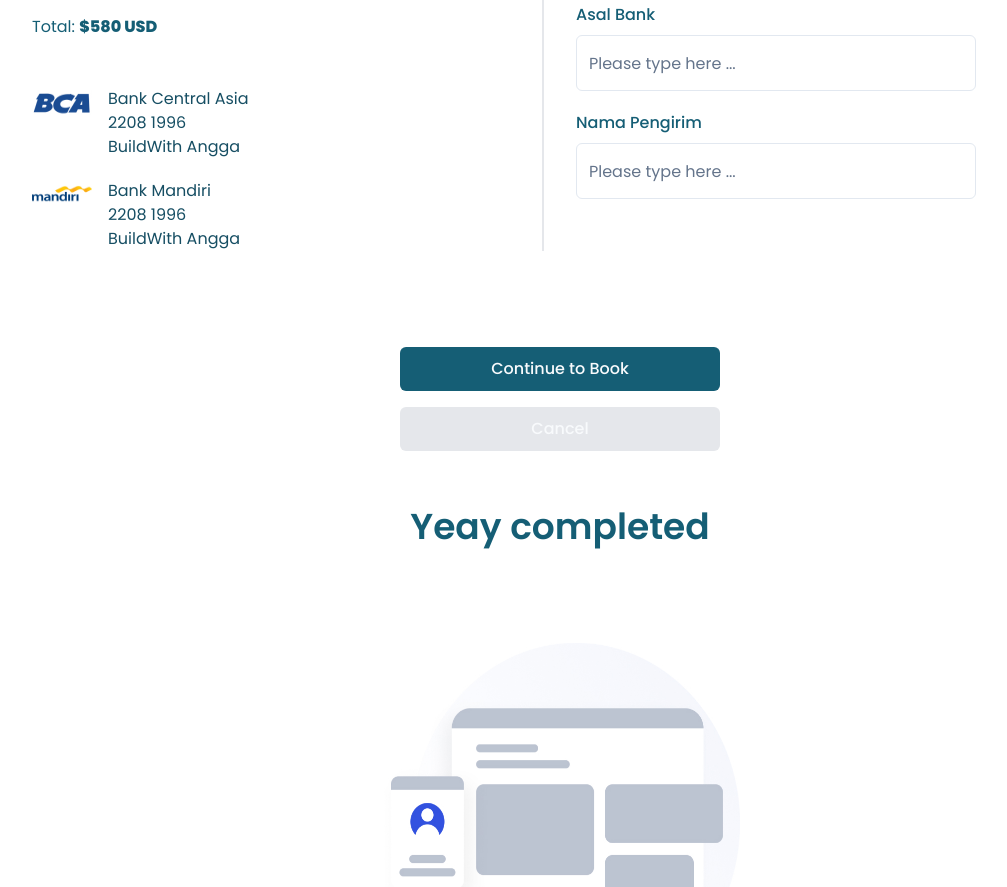
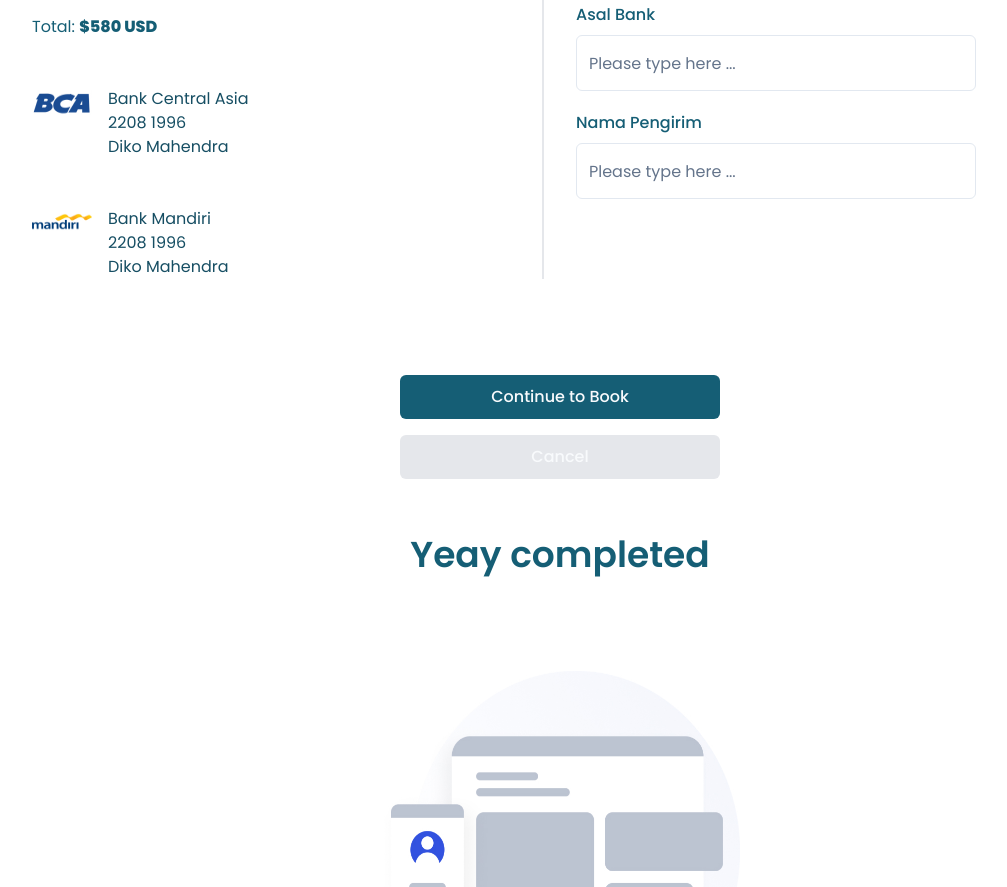
Before and after one commit to DikoMahendraa/staycation-landing-page, a Next.js app: page /booking/1 in a window 1280 px wide. Shown: the part 1394-2281 px from the top of the page, without its empty margins (80-1087 px from the left). Built offline with nearby package versions, Linux system fonts and the light colour scheme.

Commit message:
refactor: form step 1.2.3

```diff
--- /dev/null
+++ b/src/components/atoms/BankAccount.tsx
@@ -0,0 +1,29 @@
+import Image from "next/image";
+import React from "react";
+
+type TPropsBankAccount = {
+  images: string;
+  bankName: string;
+  noRek: string;
+  name: string;
+};
+
+export default function BankAccount({
+  bankName,
+  images,
+  name,
+  noRek,
+}: TPropsBankAccount) {
+  return (
+    <div className="flex gap-4 mt-12">
+      <div className="relative h-[30px] w-[60px]">
+        <Image fill alt="image-bank-bca" src={images} />
+      </div>
+      <div>
+        <p className="text-base text-cyan-900">{bankName}</p>
+        <p className="text-base text-cyan-900">{noRek}</p>
+        <p className="text-base text-cyan-900">{name}</p>
+      </div>
+    </div>
+  );
+}
--- a/src/components/molecules/steps/Step2.tsx
+++ b/src/components/molecules/steps/Step2.tsx
@@ -4,6 +4,7 @@ import Image from "next/image";
 import { InputWithLabel } from "@/components/atoms/InputWithLabel";
 import { Button } from "@/components/atoms/Button";
 import { InputFile } from "@/components/atoms/InputFile";
+import BankAccount from "@/components/atoms/BankAccount";
 
 export default function Step2() {
   return (
@@ -26,30 +27,18 @@ export default function Step2() {
             Total: <strong>$580 USD</strong>
           </p>
 
-          <div className="flex gap-4 mt-12">
-            <div className="relative h-[30px] w-[60px]">
-              <Image fill alt="image-bank-bca" src="/logo-bank/logo_bank.jpg" />
-            </div>
-            <div>
-              <p className="text-base text-cyan-900">Bank Central Asia</p>
-              <p className="text-base text-cyan-900">2208 1996</p>
-              <p className="text-base text-cyan-900">BuildWith Angga</p>
-            </div>
-          </div>
-          <div className="flex gap-4 mt-5">
-            <div className="relative h-[30px] w-[60px]">
-              <Image
-                fill
-                alt="image-bank-bca"
-                src="/logo-bank/logo_bank-1.jpg"
-              />
-            </div>
-            <div>
-              <p className="text-base text-cyan-900">Bank Mandiri</p>
-              <p className="text-base text-cyan-900">2208 1996</p>
-              <p className="text-base text-cyan-900">BuildWith Angga</p>
-            </div>
-          </div>
+          <BankAccount
+            images="/logo-bank/logo_bank.jpg"
+            bankName="Bank Central Asia"
+            noRek="2208 1996"
+            name="Diko Mahendra"
+          />
+          <BankAccount
+            images="/logo-bank/logo_bank-1.jpg"
+            bankName="Bank Mandiri"
+            noRek="2208 1996"
+            name="Diko Mahendra"
+          />
         </div>
         <div className="col-span-1 space-y-5 pr-[12rem]">
           <InputFile
```
